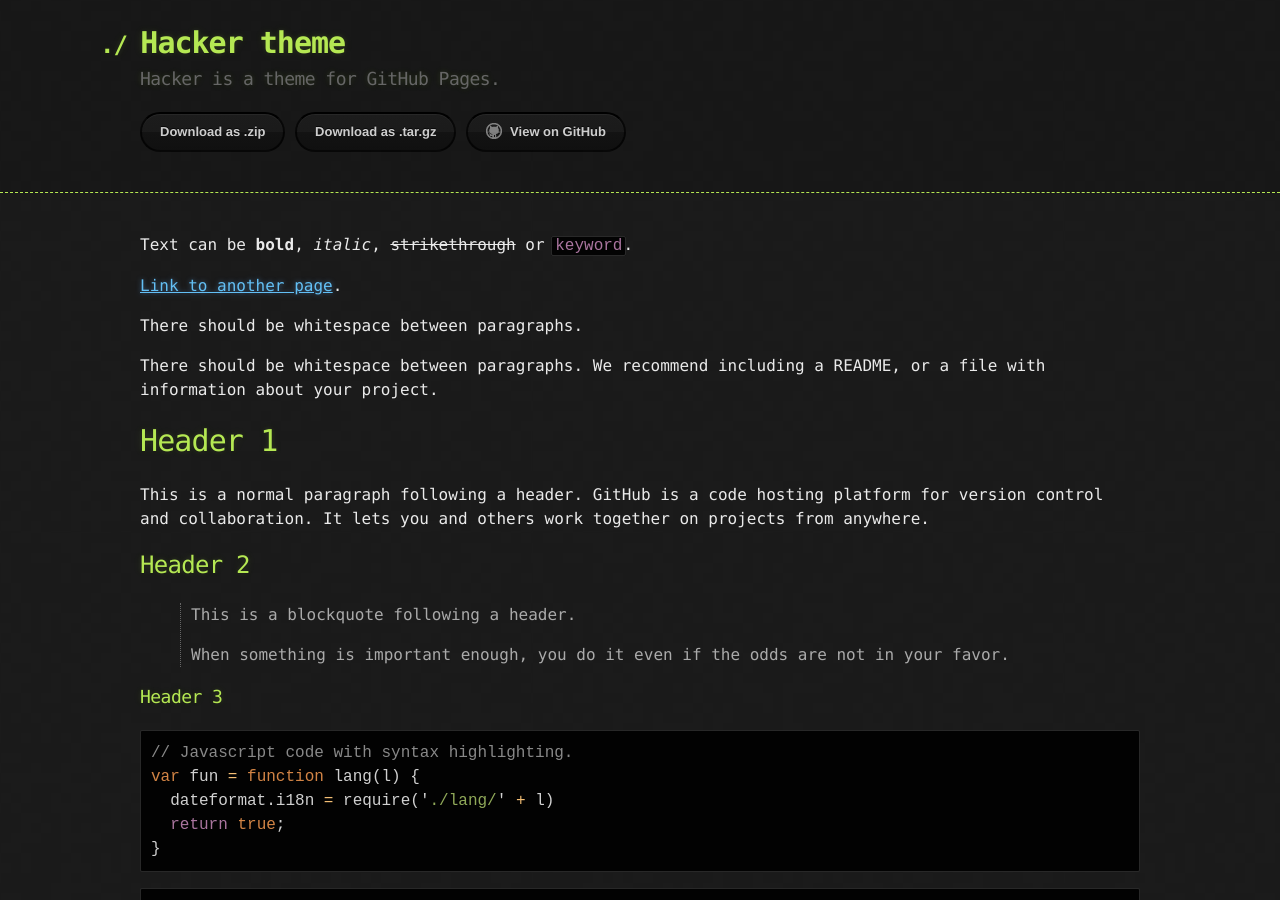
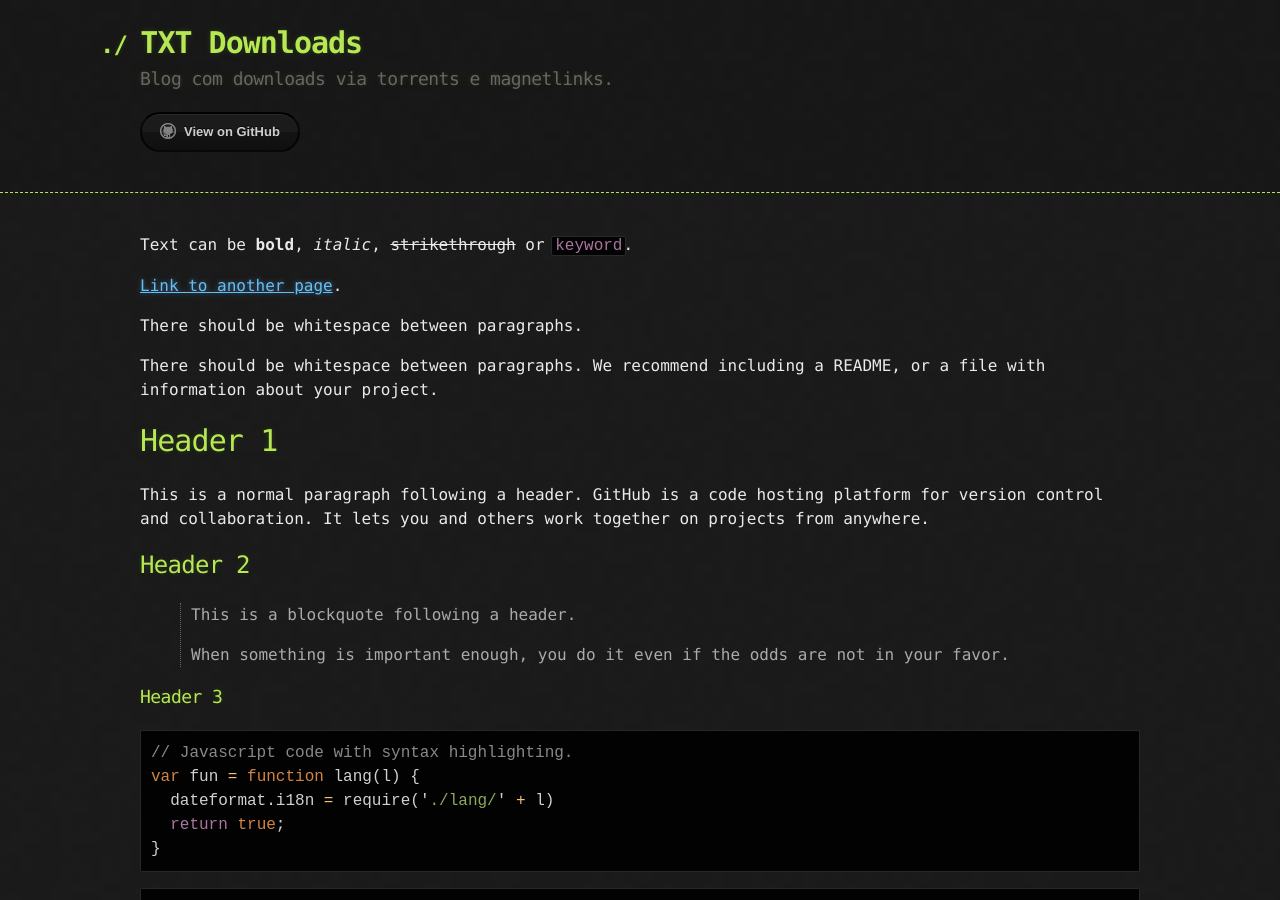
Before and after one commit to txtex/txt, a Jekyll site: the page built from index.md, in a window 1280 px wide and 900 px high. Built offline with Jekyll 4.4.1, drawn with Linux system fonts in a browser that asks for light colours.

Commit message:
Update _config.yml

```diff
--- a/_config.yml
+++ b/_config.yml
@@ -1,5 +1,5 @@
-title: Hacker theme
-description: Hacker is a theme for GitHub Pages.
-show_downloads: true
+title: TXT Downloads
+description: Blog com downloads via torrents e magnetlinks.
+show_downloads: false
 google_analytics:
 theme: jekyll-theme-hacker
```
